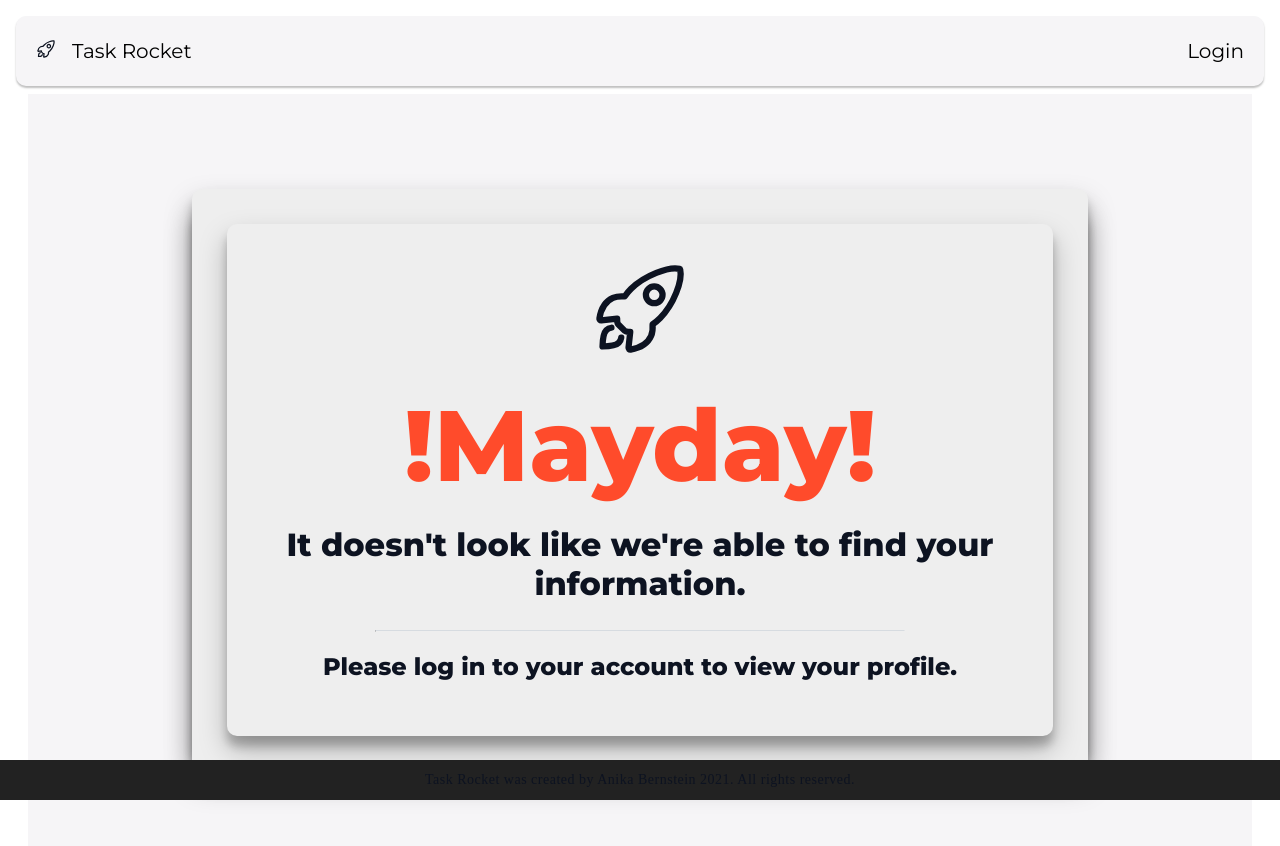
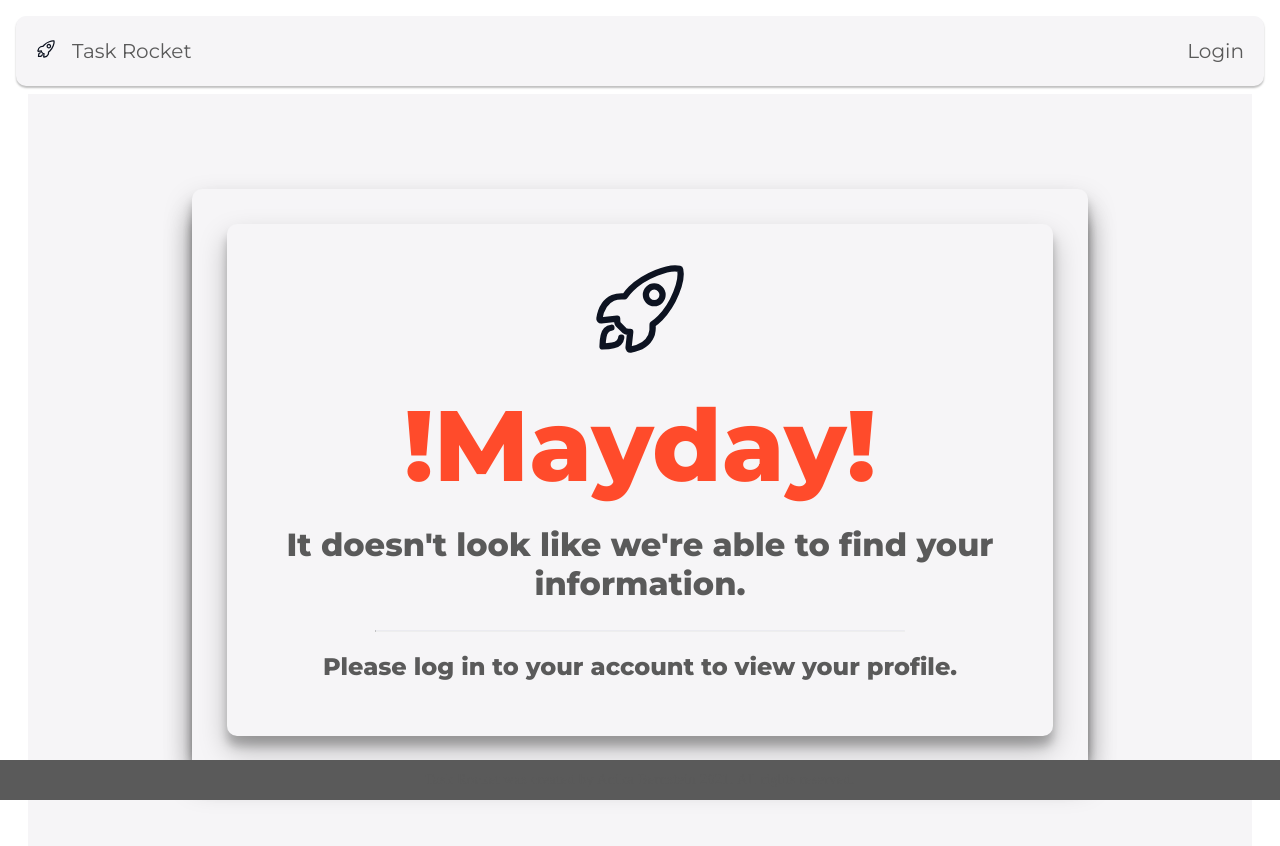
Before and after one commit to anikajb92/task-rocket-app, a React (Create React App) app: page /profile in a window 1280 px wide. Shown: the top 846 px of the page. Built offline with nearby package versions, Linux system fonts and the light colour scheme; the HTML template or start-up script is replaced by a standard one.

Commit message:
created variables for colors and changed main colors to blue/orange theme

```diff
--- a/src/styles/App.css
+++ b/src/styles/App.css
@@ -3,6 +3,21 @@
 * {
 	box-sizing: border-box;
 	color: #0D1321;
+}
+
+:root {
+	--lightblue: #92EBFA;
+	--medblue: #76E1F8;
+	--darkblue: #24D9F8;
+	--lightyellow: #FFE36F;
+	--darkyellow: #FFD300;
+	--lightorange: #FF9F00;
+	--medorange: #FF7815;
+	--darkorange: #FF4A00;
+	--mywhite: #F6F5F7;
+	--lightgrey: #EBEBF0;
+	--medgrey: #E1E1E7;
+	--darkgrey: #5A5A5A;
 }
 
 .App {
@@ -12,7 +27,7 @@
 }
 
 .container {
-	background: #f6f5f7;
+	background: var(--mywhite);
   display: flex;
 	justify-content: center;
   flex-direction: column;
@@ -25,10 +40,12 @@
 h1 {
 	font-weight: bold;
 	margin: 0;
+	color: var(--darkgrey);
 }
 
 h2 {
 	text-align: center;
+	color: var(--darkgrey);
 }
 
 p {
@@ -37,20 +54,21 @@ p {
 	line-height: 20px;
 	letter-spacing: 0.5px;
 	margin: 20px 0 30px;
+	color: var(--darkgrey);
 }
 
 
 hr, vl {
 	border-top: 1px solid;
-	color: rgba(132, 152, 177, 0.228);
+	color: var(--lightgrey);
 	width: 70%;
 	text-align: center;
 }
 
 button, #button {
 	border-radius: 10px;
-	border: 1px solid #FF4B2B;
-	background-color: #FF4B2B;
+	border: 1px solid var(--lightorange);
+	background-color: var(--lightorange);
 	color: #FFFFFF;
 	font-size: 12px;
 	font-weight: bold;
@@ -77,14 +95,14 @@ button.ghost {
 	display: inline-flex;
 	justify-content: center;
 	align-items: center;
-  color: #FF4B2B;
+  color: var(--darkorange);
 	margin: 0 5px;
 	height: 30px;
 	width: 30px;
 }
 
 .iconlarge {
-  color: #FF4B2B;
+  color: var(--darkorange);
   margin: -30px 0px 0px 0px;
   height:50px;
 	width: 50px;
@@ -99,8 +117,6 @@ button.ghost {
   display: flex;
   align-items: center;
   justify-content: space-between;
-	background-repeat: no-repeat;
-	background-size: cover;
   padding: 0px 12px 0px 12px;
   margin: 8px;
 }
@@ -112,16 +128,15 @@ button.ghost {
 #navbar a {
   float: left;
   display: flex;
-  color: black;
+  color: var(--darkgrey);
   font-size: 20px;
   text-align: center;
   padding: 8px;
   text-decoration: none;
 }
 .profileContainer {
-  background: #FF416C;
-	background: -webkit-linear-gradient(to right, #FF4B2B, #FF416C);
-	background: linear-gradient(to right, #FF4B2B, #FF416C);
+  background: var(--darkorange);
+	background: linear-gradient(to right, var(--lightorange), var(--darkorange));
 	background-repeat: no-repeat;
 	background-size: cover;
 	display: flex;
@@ -139,7 +154,7 @@ button.ghost {
 }
 
 .profile {
-	background-color: #eee;
+	background-color: var(--mywhite);
 	padding: 35px;
   box-sizing: border-box;
   border-radius: 10px;
@@ -148,12 +163,12 @@ button.ghost {
 }
 
 .profile span{
-	color:#FF4B2B;
+	color: var(--darkorange);
 	font-size: 20px;
 }
 
 footer {
-  background-color: #222;
+  background-color:var(--darkgrey);
   color: #fff;
   font-size: 14px;
   bottom: 0;
```
